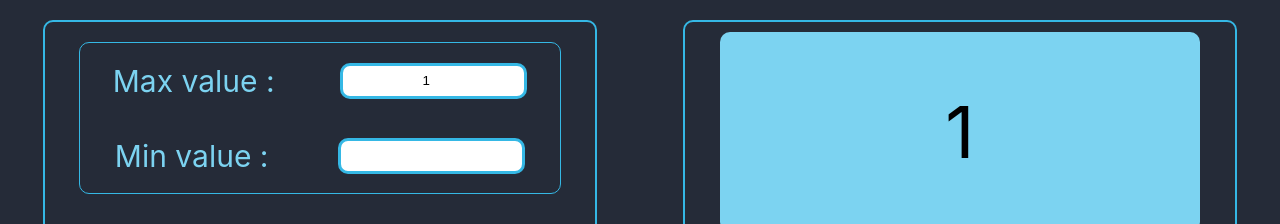
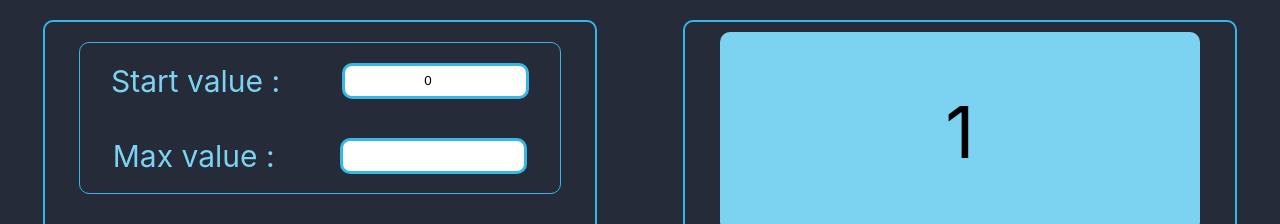
Before and after one commit to FilimonovKostya/Counter, a React (Create React App) app: page / in a window 1280 px wide. Shown: the top 224 px of the page. Built offline with nearby package versions, Linux system fonts and the light colour scheme.

Commit message:
Cделал настройку отображения стартового значения , проблема с типизацией

```diff
--- a/src/Components/Settings.tsx
+++ b/src/Components/Settings.tsx
@@ -1,4 +1,4 @@
-import React, {ChangeEvent} from "react";
+import React, {ChangeEvent, useState} from "react";
 
 type SettingsPropsType = {
     numbers: number
@@ -7,8 +7,14 @@ type SettingsPropsType = {
 
 export function Settings(props: SettingsPropsType) {
 
-    function changeValue(e:ChangeEvent<HTMLInputElement>) {
-        props.getMaxValue(e.currentTarget.value)
+    let [inputValue, setInputValue] = useState('0')
+
+    function changeValue(e: ChangeEvent<HTMLInputElement>) {
+        setInputValue(e.currentTarget.value)
+    }
+
+    function set() {
+        props.getMaxValue(inputValue)
     }
 
     return <div className={'wrapper'}>
@@ -16,18 +22,18 @@ export function Settings(props: SettingsPropsType) {
         <div className={'incReset settings'}>
 
             <div className={'valueInput'}>
-                <span>Max value : </span>
-                <input type="number" value={props.numbers} onChange={changeValue}/>
+                <span>Start value : </span>
+                <input type="number" value={inputValue} onChange={changeValue}/>
             </div>
 
             <div className={'valueInput'}>
-                <span>Min value : </span>
+                <span>Max value : </span>
                 <input type="number"/>
             </div>
         </div>
 
         <div className={'incReset'}>
-            <button className={'incRes'}>Set</button>
+            <button className={'incRes'} onClick={set}>Set</button>
         </div>
     </div>
 }
```
